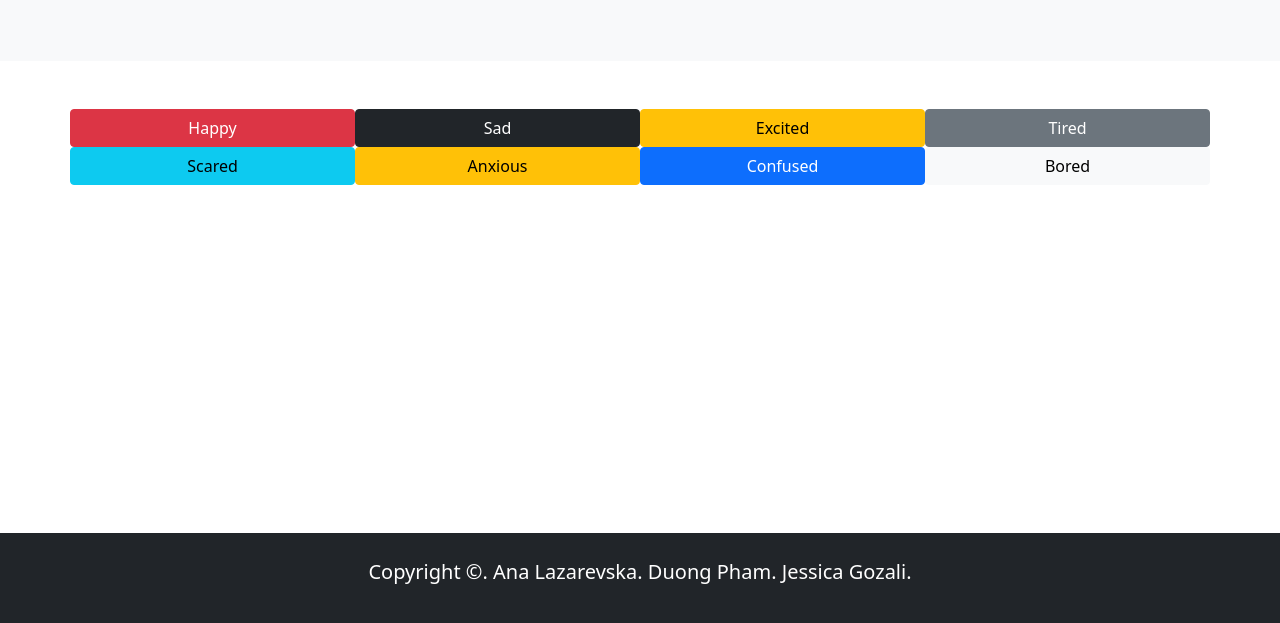
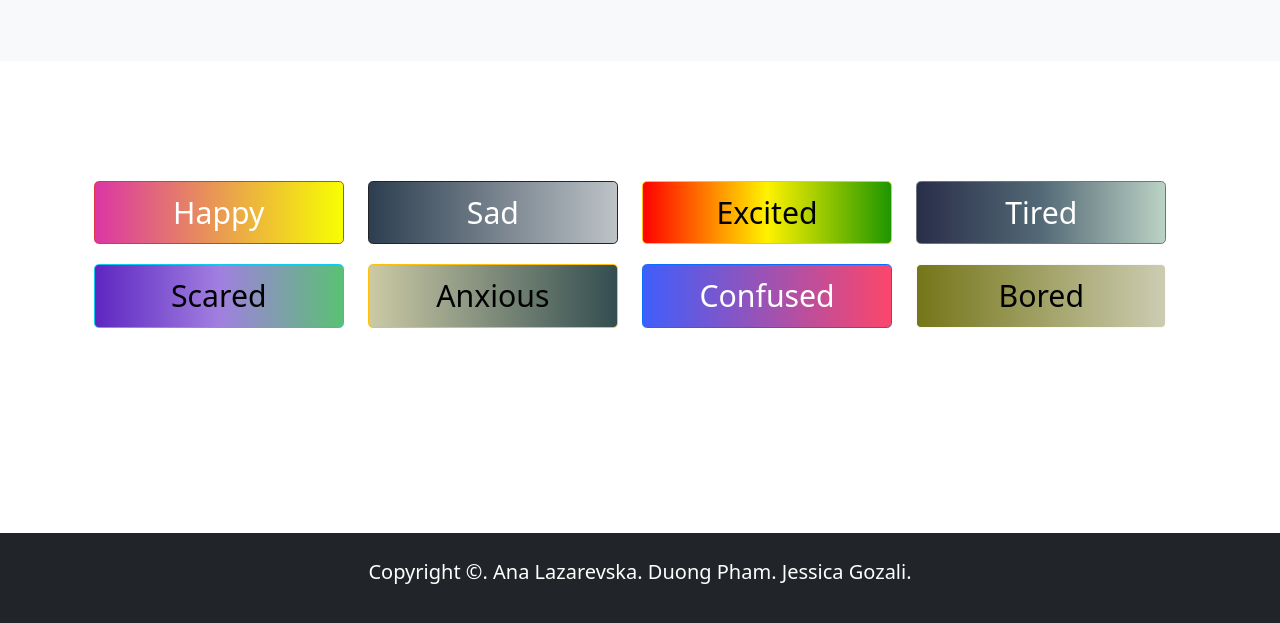
Before and after one commit to petitejess/fx1_syd_mood_booster_hackathon, a plain HTML site: page index.html in a window 1280 px wide. Shown: the part 187-810 px from the top of the page. Drawn offline with nearby package versions, Linux system fonts and the light colour scheme.

Commit message:
Styling button and quotes

```diff
--- a/index.html
+++ b/index.html
@@ -18,7 +18,7 @@
       <!-- navbar -->
       <nav class="navbar navbar-expand-lg bg-dark navbar-dark">
         <div class="container justify-content-center">
-                    <a class="navbar-brand">Mood Booster</a>
+          <a href="/" id="home-link" class="navbar-brand">Mood Booster</a>
         </div>
       </nav>
 
@@ -29,7 +29,9 @@
             <div class="col-12">
               <h1 class="heading">How are you today?</h1>
               <!-- Will be replaced with response content -->
-                            <p class="homepage-element">Click one button that represents your feeling now.</p>
+              <p class="homepage-element">
+                Click one button that represents your feeling now.
+              </p>
             </div>
           </div>
         </div>
@@ -38,16 +40,67 @@
       <!-- Will be replaced with response content -->
       <!-- Button -->
       <section class="p-5 homepage-element">
-                <div class="container">
-                    <div class="row text-center">
-                        <button type="button" class="col-3 btn btn-danger mr-10" id="happy_button">Happy</button>
-                        <button type="button" class="col-3 btn btn-dark" id="sad_button">Sad</button>
-                        <button type="button" class="col-3 btn btn-warning" id="excited_button">Excited</button>
-                        <button type="button" class="col-3 btn btn-secondary" id="tired_button">Tired</button>
-                        <button type="button" class="col-3 btn btn-info" id="scared_button">Scared</button>
-                        <button type="button" class="col-3 btn btn-warning" id="anxious_button">Anxious</button>
-                        <button type="button" class="col-3 btn btn-primary" id="confused_button">Confused</button>
-                        <button type="button" class="col-3 btn btn-light" id="bored_button">Bored</button>
+        <div class="container" style="text-align: center">
+          <br />
+          <br />
+          <br />
+          <div class="text-center">
+            <button
+              type="button"
+              class="btn btn-danger btn-lg hero-button"
+              id="happy_button"
+            >
+              Happy
+            </button>
+            <button
+              type="button"
+              class="btn btn-dark btn-lg hero-button"
+              id="sad_button"
+            >
+              Sad
+            </button>
+            <button
+              type="button"
+              class="btn btn-warning btn-lg hero-button"
+              id="excited_button"
+            >
+              Excited
+            </button>
+            <button
+              type="button"
+              class="btn btn-secondary btn-lg hero-button"
+              id="tired_button"
+            >
+              Tired
+            </button>
+            <button
+              type="button"
+              class="btn btn-info btn-lg hero-button"
+              id="scared_button"
+            >
+              Scared
+            </button>
+            <button
+              type="button"
+              class="btn btn-warning btn-lg hero-button"
+              id="anxious_button"
+            >
+              Anxious
+            </button>
+            <button
+              type="button"
+              class="btn btn-primary btn-lg hero-button"
+              id="confused_button"
+            >
+              Confused
+            </button>
+            <button
+              type="button"
+              class="btn btn-light btn-lg hero-button"
+              id="bored_button"
+            >
+              Bored
+            </button>
           </div>
         </div>
       </section>
@@ -66,12 +119,19 @@
         </div>
         <div class="col-12">
           <!-- Quote -->
-                    <p id="quote_body">"A quote a day keeps the depression away!"</p>
+
+          <blockquote id="quote_body">
+            A quote a day keeps the depression away!
+          </blockquote>
         </div>
+
+        <!-- Button to return to homepage -->
+        <button class="btn btn-info btn-lg hero-button" id="again">
+          Try Again
+        </button>
       </section>
 
-            <!-- Button to return to homepage -->
-            <button class="col-12" id="again">Try Again</button>
+      <div class="spacer-10"></div>
     </main>
 
     <!-- Footer -->
@@ -85,8 +145,8 @@
     <script
       src="https://cdn.jsdelivr.net/npm/bootstrap@5.1.1/dist/js/bootstrap.bundle.min.js"
       integrity="sha384-/bQdsTh/da6pkI1MST/rWKFNjaCP5gBSY4sEBT38Q/9RBh9AH40zEOg7Hlq2THRZ"
-            crossorigin="anonymous">
-        </script>
+      crossorigin="anonymous"
+    ></script>
     <script src="./script.js"></script>
   </body>
 </html>
--- a/style.css
+++ b/style.css
@@ -34,3 +34,190 @@ h1 {
 #again {
   display: none;
 }
+
+.hero-button {
+  width: 250px;
+  padding: 8px;
+  font-size: 8mm;
+  margin: 0px 20px 20px 0px;
+}
+
+/* Button color */
+
+#happy_button {
+  background: #f7ff00; /* fallback for old browsers */
+  background: -webkit-linear-gradient(
+    to right,
+    #db36a4,
+    #f7ff00
+  ); /* Chrome 10-25, Safari 5.1-6 */
+  background: linear-gradient(
+    to right,
+    #db36a4,
+    #f7ff00
+  ); /* W3C, IE 10+/ Edge, Firefox 16+, Chrome 26+, Opera 12+, Safari 7+ */
+}
+
+#sad_button {
+  background: #bdc3c7; /* fallback for old browsers */
+  background: -webkit-linear-gradient(
+    to right,
+    #2c3e50,
+    #bdc3c7
+  ); /* Chrome 10-25, Safari 5.1-6 */
+  background: linear-gradient(
+    to right,
+    #2c3e50,
+    #bdc3c7
+  ); /* W3C, IE 10+/ Edge, Firefox 16+, Chrome 26+, Opera 12+, Safari 7+ */
+}
+
+#excited_button {
+  background: #1e9600; /* fallback for old browsers */
+  background: -webkit-linear-gradient(
+    to right,
+    #ff0000,
+    #fff200,
+    #1e9600
+  ); /* Chrome 10-25, Safari 5.1-6 */
+  background: linear-gradient(
+    to right,
+    #ff0000,
+    #fff200,
+    #1e9600
+  ); /* W3C, IE 10+/ Edge, Firefox 16+, Chrome 26+, Opera 12+, Safari 7+ */
+}
+
+#tired_button {
+  background: #bbd2c5; /* fallback for old browsers */
+  background: -webkit-linear-gradient(
+    to right,
+    #292e49,
+    #536976,
+    #bbd2c5
+  ); /* Chrome 10-25, Safari 5.1-6 */
+  background: linear-gradient(
+    to right,
+    #292e49,
+    #536976,
+    #bbd2c5
+  ); /* W3C, IE 10+/ Edge, Firefox 16+, Chrome 26+, Opera 12+, Safari 7+ */
+}
+
+#scared_button {
+  background: #59c173; /* fallback for old browsers */
+  background: -webkit-linear-gradient(
+    to right,
+    #5d26c1,
+    #a17fe0,
+    #59c173
+  ); /* Chrome 10-25, Safari 5.1-6 */
+  background: linear-gradient(
+    to right,
+    #5d26c1,
+    #a17fe0,
+    #59c173
+  ); /* W3C, IE 10+/ Edge, Firefox 16+, Chrome 26+, Opera 12+, Safari 7+ */
+}
+
+#anxious_button {
+  background: #334d50; /* fallback for old browsers */
+  background: -webkit-linear-gradient(
+    to right,
+    #cbcaa5,
+    #334d50
+  ); /* Chrome 10-25, Safari 5.1-6 */
+  background: linear-gradient(
+    to right,
+    #cbcaa5,
+    #334d50
+  ); /* W3C, IE 10+/ Edge, Firefox 16+, Chrome 26+, Opera 12+, Safari 7+ */
+}
+
+#confused_button {
+  background: #fc466b; /* fallback for old browsers */
+  background: -webkit-linear-gradient(
+    to right,
+    #3f5efb,
+    #fc466b
+  ); /* Chrome 10-25, Safari 5.1-6 */
+  background: linear-gradient(
+    to right,
+    #3f5efb,
+    #fc466b
+  ); /* W3C, IE 10+/ Edge, Firefox 16+, Chrome 26+, Opera 12+, Safari 7+ */
+}
+
+#bored_button {
+  background: #ccccb2; /* fallback for old browsers */
+  background: -webkit-linear-gradient(
+    to right,
+    #757519,
+    #ccccb2
+  ); /* Chrome 10-25, Safari 5.1-6 */
+  background: linear-gradient(
+    to right,
+    #757519,
+    #ccccb2
+  ); /* W3C, IE 10+/ Edge, Firefox 16+, Chrome 26+, Opera 12+, Safari 7+ */
+}
+
+#again {
+  margin: 0px auto;
+  background: #fdfc47; /* fallback for old browsers */
+  background: -webkit-linear-gradient(
+    to right,
+    #24fe41,
+    #fdfc47
+  ); /* Chrome 10-25, Safari 5.1-6 */
+  background: linear-gradient(
+    to right,
+    #24fe41,
+    #fdfc47
+  ); /* W3C, IE 10+/ Edge, Firefox 16+, Chrome 26+, Opera 12+, Safari 7+ */
+}
+
+/* Blockquote styling */
+
+blockquote {
+  display: block;
+  font-family: Georgia, serif;
+  font-size: 10mm;
+  max-width: 950px;
+  font-style: italic;
+  margin: 0.25em auto;
+  padding: 0.35em 40px;
+  line-height: 1.45;
+  position: relative;
+}
+
+blockquote:before {
+  display: block;
+  padding-left: 10px;
+  content: "\201C";
+  font-size: 80px;
+  position: absolute;
+  left: -20px;
+  top: -20px;
+  color: #7a7a7a;
+}
+
+blockquote cite {
+  color: #999999;
+  font-size: 14px;
+  display: block;
+  margin-top: 5px;
+}
+
+blockquote cite:before {
+  content: "\2014 \2009";
+}
+
+#home-link:hover {
+  cursor: pointer;
+}
+
+.spacer-10 {
+  display: block;
+  height: 120px;
+}
```
Lines whose indentation alone changed are shown as unchanged.
